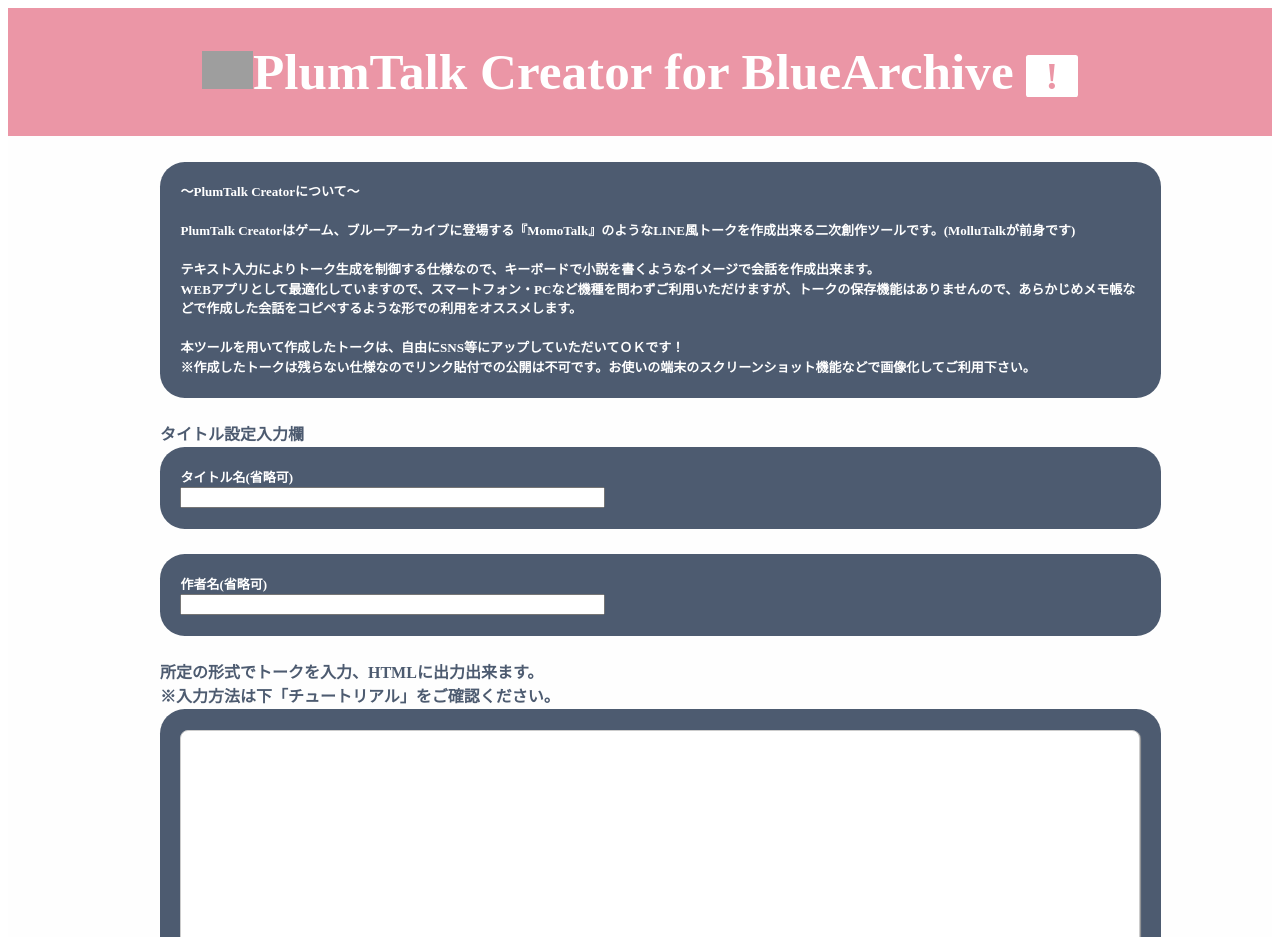
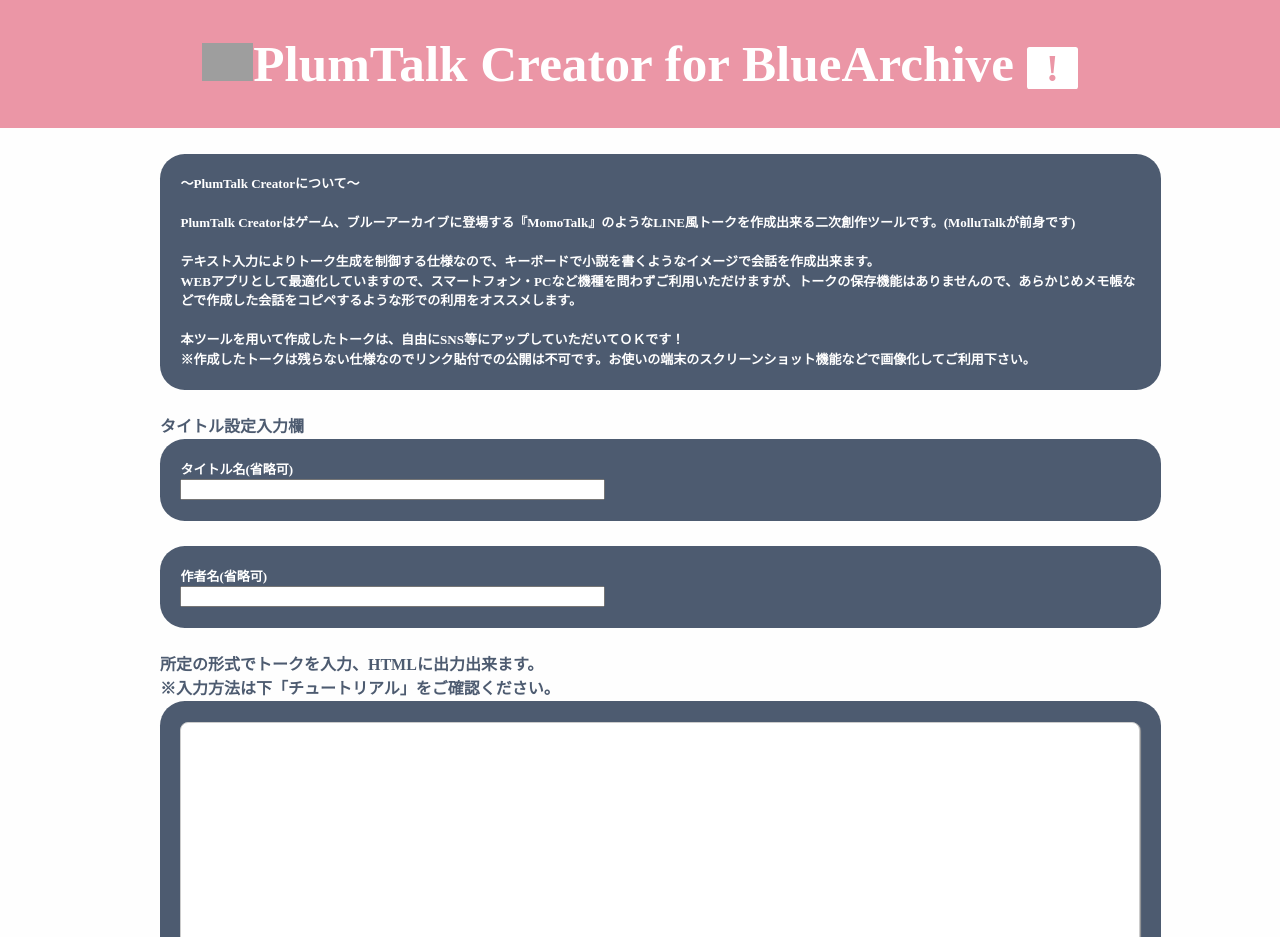
Before and after one commit to Mitsutsuki1/plumTalk, a Flask app: page / in a window 1280 px wide. Shown: the top 937 px of the page. Run offline with Flask 3, Linux system fonts and the light colour scheme; grey boxes are pictures that could not be loaded.

Commit message:
Add files via upload

```diff
--- a/static/css/index.css
+++ b/static/css/index.css
@@ -1,8 +1,5 @@
 <style>
 	@charset "UTF-8";
-	body{
-		margin:auto;
-	}
 	header {
 		background: #eb96a6;
 	}
@@ -61,6 +58,9 @@
 	        font-weight:normal;
 	     }
  	}
+ 	body{
+		margin:auto;
+	}
 	.nodisplay_box {
 		display: none;
 	}
@@ -101,8 +101,6 @@
 		color: #ffffff;
 	}
 	.plumContainer .lineElements {
-		min-height: 100vh;
-		min-height: calc(var(--vh, 1vh) * 100);
 		width: 100%;
 		overflow: hidden;
 		line-height: 1.5;
```
